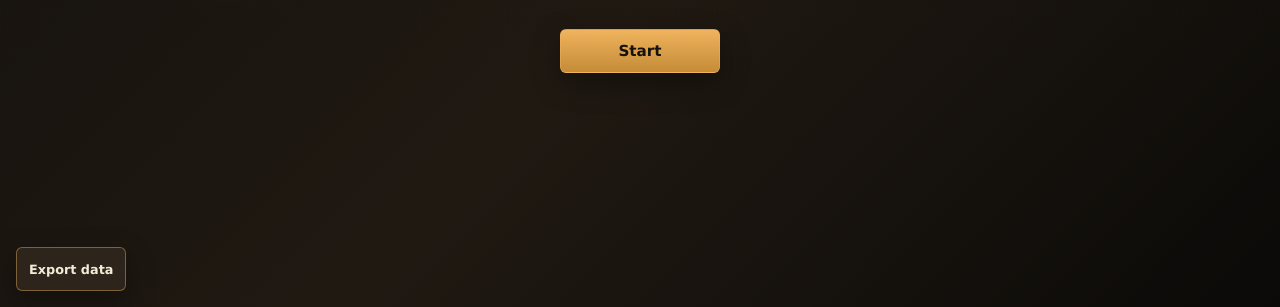
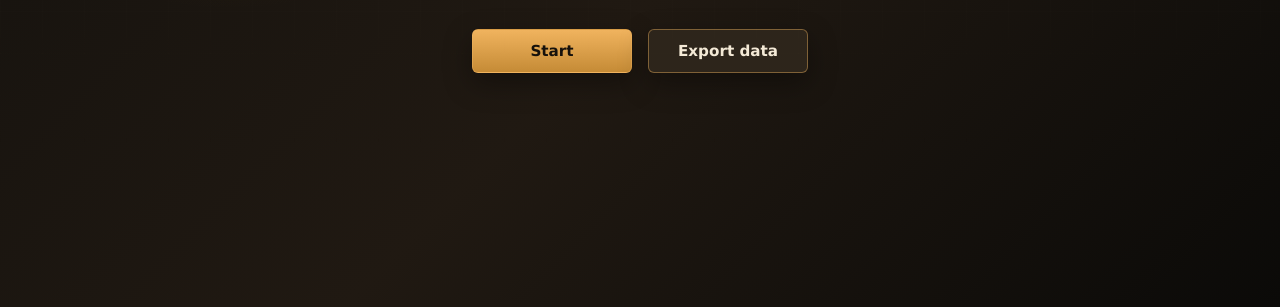
Before and after one commit to brognat/Enigma-Capstone2026, a plain HTML site: page Index.html in a window 1280 px wide. Shown: the part 493-800 px from the top of the page. Drawn offline with Linux system fonts and the light colour scheme.

Commit message:
moved data export from end of process to admin setup

```diff
--- a/Index.html
+++ b/Index.html
@@ -11,11 +11,10 @@
       <header class="site-header">
         <h1>Enigma Escape Rooms</h1>
         <p>A collaborative problem solving experience</p>
+        <div class="home-actions">
           <button id="start-button" class="start-button" type="button">
             Start
           </button>
-      </header>
-    </main>
           <button
             class="home-export secondary-button"
             type="button"
@@ -23,6 +22,9 @@
           >
             Export data
           </button>
+        </div>
+      </header>
+    </main>
     <dialog id="setup-menu" aria-labelledby="setup-heading">
       <form id="setup-form">
         <h2 id="setup-heading">Player setup</h2>
@@ -64,6 +66,5 @@
     </dialog>
     <script src="playerSetup.js"></script>
     <script src="clickLogger.js"></script>
-    <script src="DataExport.js"></script>
   </body>
 </html>
--- a/Style.css
+++ b/Style.css
@@ -388,8 +388,15 @@ a:focus-visible {
 }
 
 .start-button {
+	min-width: 160px;
+}
+
+.home-actions {
+	display: flex;
+	flex-wrap: wrap;
+	justify-content: center;
+	gap: 16px;
 	margin-top: 32px;
-	min-width: 160px;
 }
 
 .site-header .setup-status {
@@ -499,7 +506,6 @@ input:focus-visible {
 	background: var(--color-surface-strong);
 }
 
-.home-export,
 .finish-room {
 	position: fixed;
 	left: 16px;
@@ -511,6 +517,10 @@ input:focus-visible {
 	padding: 0 12px;
 	font-size: 0.8rem;
 	text-decoration: none;
+}
+
+.home-export {
+	min-width: 160px;
 }
 
 #game-root.room-complete {
```
Also changed, not shown: Game.html (+0 -1 lines). Lines whose indentation alone changed are shown as unchanged.
